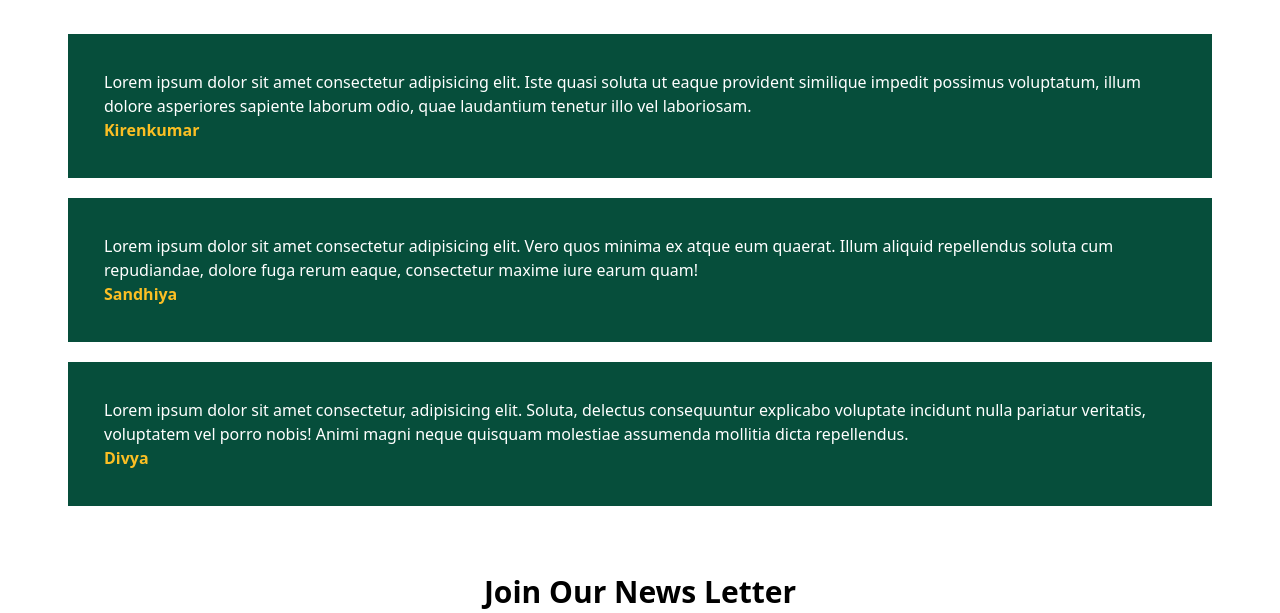
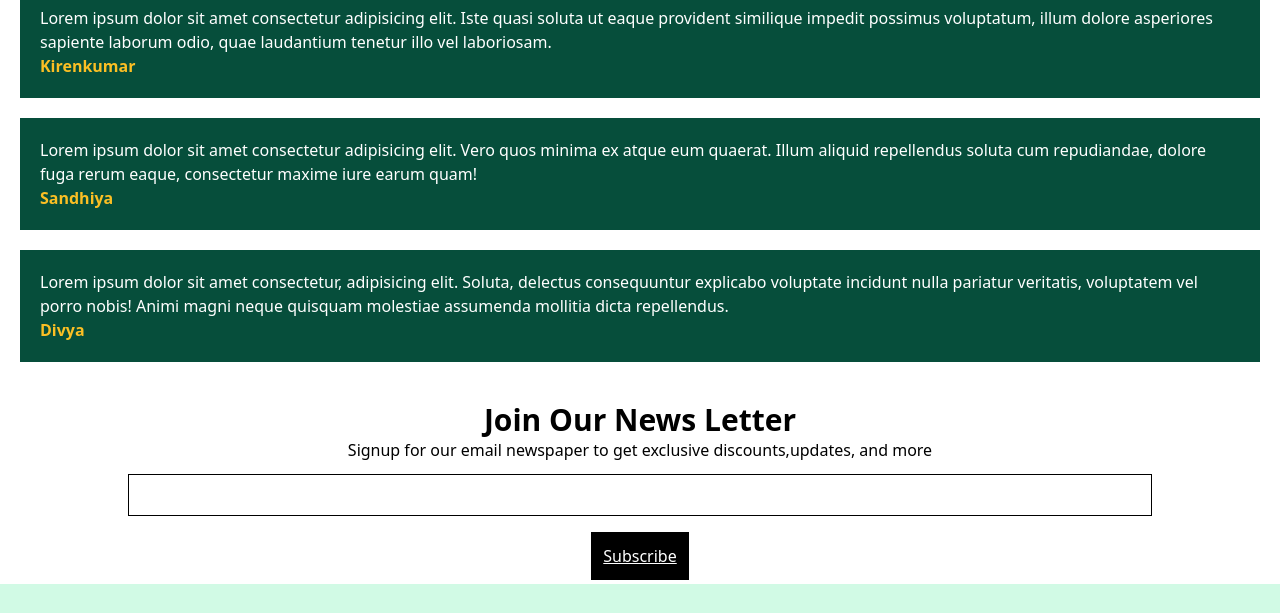
Before and after one commit to SaipriyaKS/green-den-tailwind, a plain HTML site: page index.html in a window 1280 px wide. Shown: the part 1330-1943 px from the top of the page. Drawn offline with nearby package versions, Linux system fonts and the light colour scheme.

Commit message:
Update index.html

```diff
--- a/index.html
+++ b/index.html
@@ -139,19 +139,19 @@
     <section>
         <h1 class="font-bold text-3xl text-center mt-5">Customer Reveiws</h1>
 
-        <div class="flex  flex-col  text-white m-12 p-5 gap-5">
-            <div class="bg-green-900 p-9  container">
+        <div class="flex  flex-col  text-white  p-5 gap-5">
+            <div class="bg-green-900 p-5  container:100%">
                 <p>Lorem ipsum dolor sit amet consectetur adipisicing elit. Iste quasi soluta ut eaque provident similique impedit possimus voluptatum, illum dolore asperiores sapiente laborum odio, quae laudantium tenetur illo vel laboriosam.</p>
                 <p class="font-bold text-yellow-400">Kirenkumar</p>
             </div>
 
-            <div class="bg-green-900 p-9  container">
+            <div class="bg-green-900 p-5  container:100%">
                 <p>Lorem ipsum dolor sit amet consectetur adipisicing elit. Vero quos minima ex atque eum quaerat. Illum aliquid repellendus soluta cum repudiandae, dolore fuga rerum eaque, consectetur maxime iure earum quam!</p>
 
                 <p class="font-bold text-yellow-400">Sandhiya</p>
             </div>
 
-            <div class="bg-green-900 p-9  container">
+            <div class="bg-green-900 p-5  container:100%">
                 <p>Lorem ipsum dolor sit amet consectetur, adipisicing elit. Soluta, delectus consequuntur explicabo voluptate incidunt nulla pariatur veritatis, voluptatem vel porro nobis! Animi magni neque quisquam molestiae assumenda mollitia dicta repellendus.</p>
                 <p class="font-bold text-yellow-400">Divya</p>
             </div>
@@ -175,7 +175,7 @@
     <section class="bg-green-100 p-10 flex flex-col gap-5">
         <h1 class="text-4xl font-bold">Greenden</h1>
         <p>The Standard chunk of lorem ipsum since the 1500s is reproduced below for those interest</p>
-        <p>@ 2024 Greenday.com</p>
+        <p>@ 2024 Greenden.com</p>
     </section>
 </body>
 </html>
```
